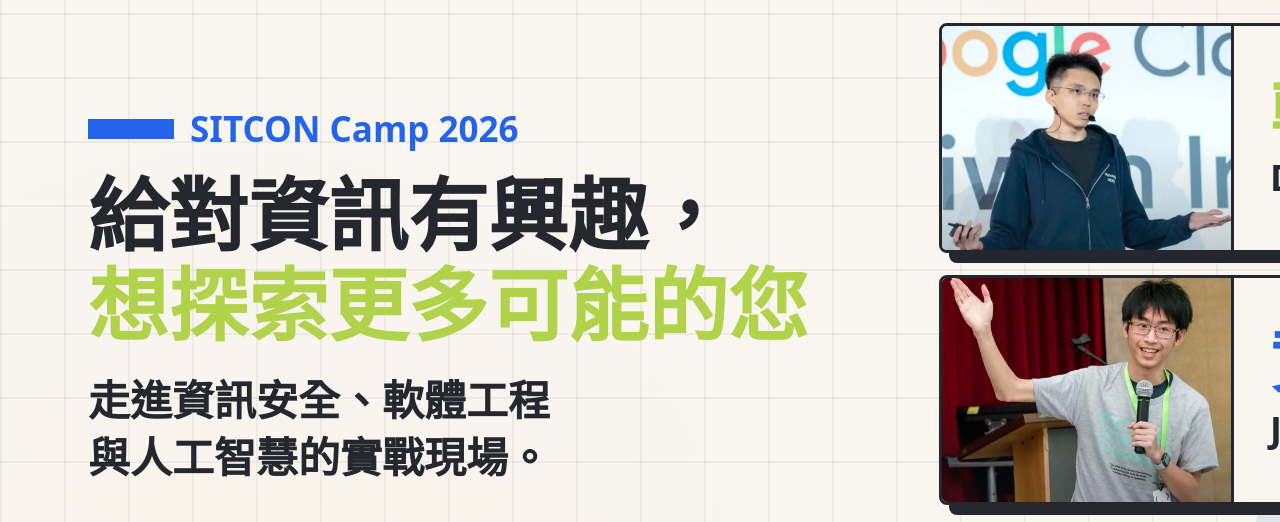
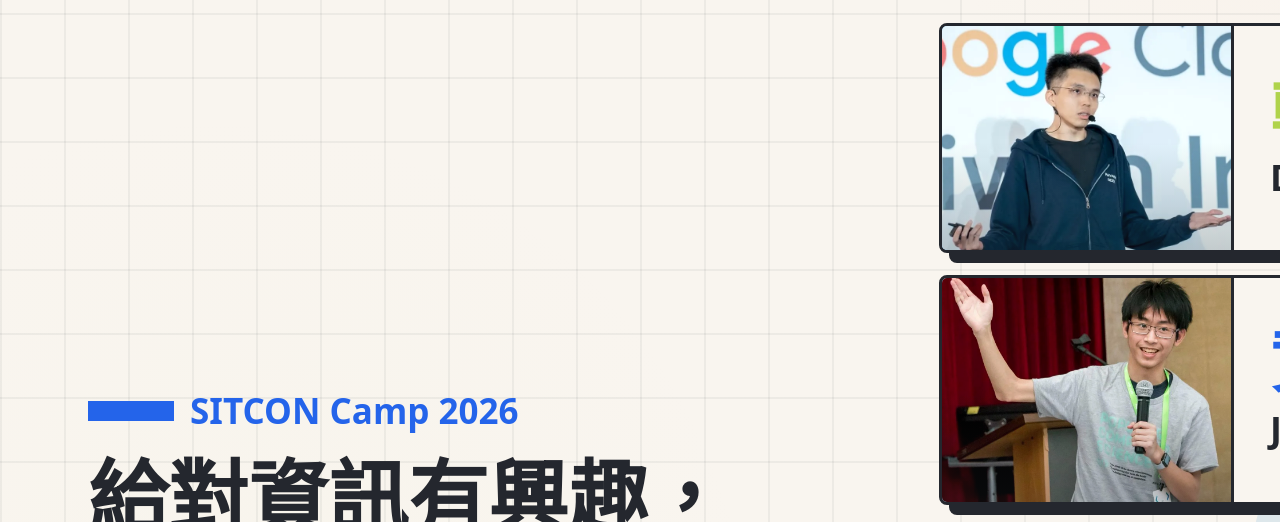
Before and after one commit to Nat1anWasTaken/camp-publishing-poster, a plain HTML site: page index.html in a window 1280 px wide. Shown: the part 243-765 px from the top of the page. Drawn offline with Linux system fonts and the light colour scheme; a web font is replaced by a local one.

Commit message:
refactor: refactor landing page layout and hero section components
- Remove the camp-publishing-poster image file
- Refactor the left section layout from grid to flexbox
- Adjust the hero-copy positioning using auto margins instead of fixed padding and alignment

Signed-off-by: Nat1anWasTaken <nathan@nat1an.xyz>

```diff
--- a/index.html
+++ b/index.html
@@ -101,8 +101,8 @@
 			}
 
 			.left {
-				display: grid;
-				grid-template-rows: auto 1fr;
+				display: flex;
+				flex-direction: column;
 				min-width: 0;
 				min-height: 0;
 				height: 100%;
@@ -138,11 +138,10 @@
 			}
 
 			.hero-copy {
-				align-self: start;
 				display: grid;
 				gap: 28px;
 				max-width: 850px;
-				padding-top: 132px;
+				margin-top: auto;
 			}
 
 			.kicker {
```
Also changed, not shown: camp-publishing-poster.png (deleted).
